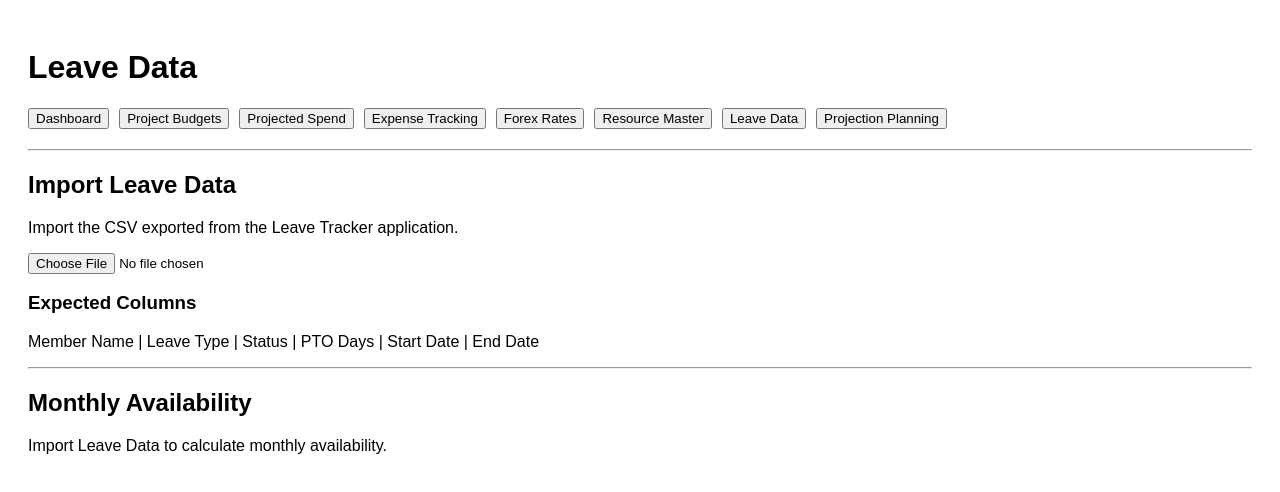
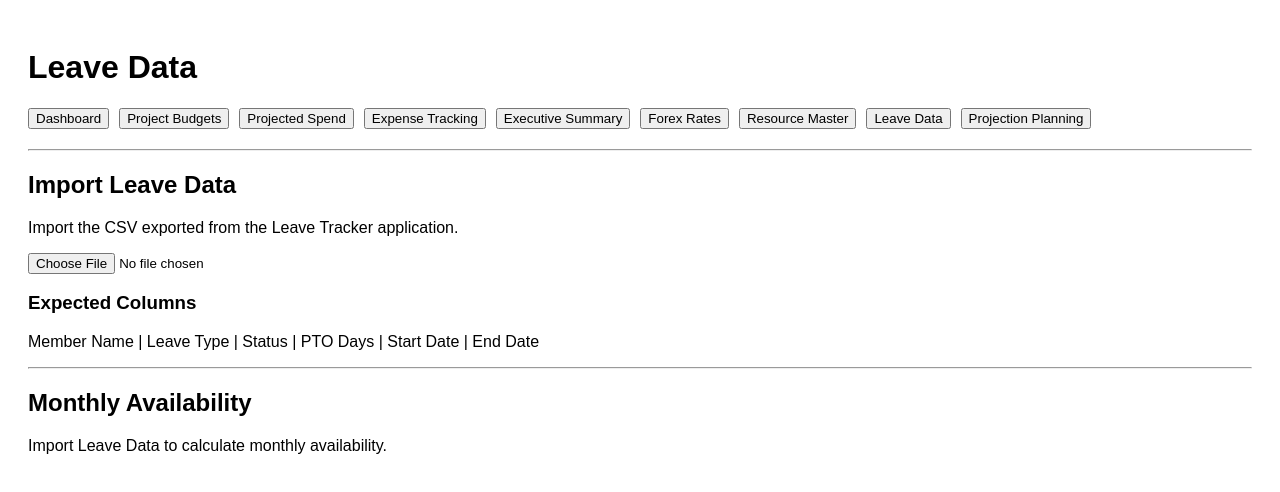
Before and after one commit to pinaki-GH/budget-tracker, a Next.js app: page /leave-data in a window 1280 px wide. Shown: the top 492 px of the page. Built offline with nearby package versions, Linux system fonts and the light colour scheme.

Commit message:
Update page.js

```diff
--- a/app/leave-data/page.js
+++ b/app/leave-data/page.js
@@ -1011,6 +1011,17 @@ export default function LeaveDataPage() {
         >
           <button>
             Expense Tracking
+          </button>
+        </Link>
+
+        <Link
+          href="/executive-summary"
+          style={{
+            marginLeft: 10
+          }}
+        >
+          <button>
+            Executive Summary
           </button>
         </Link>
 
```
